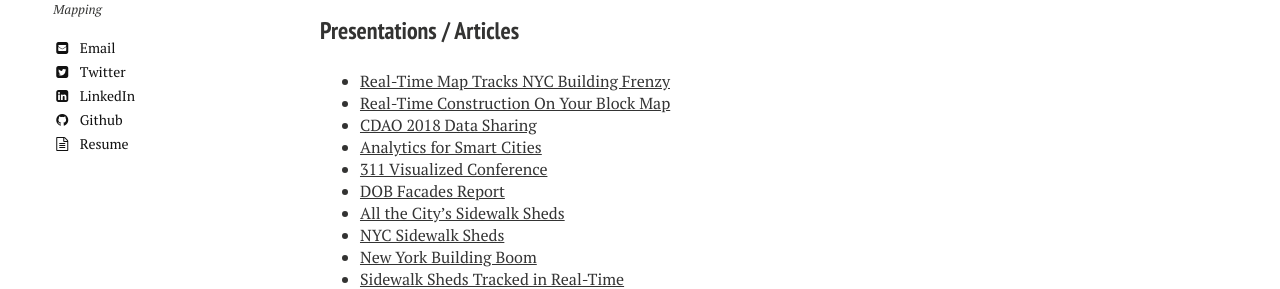
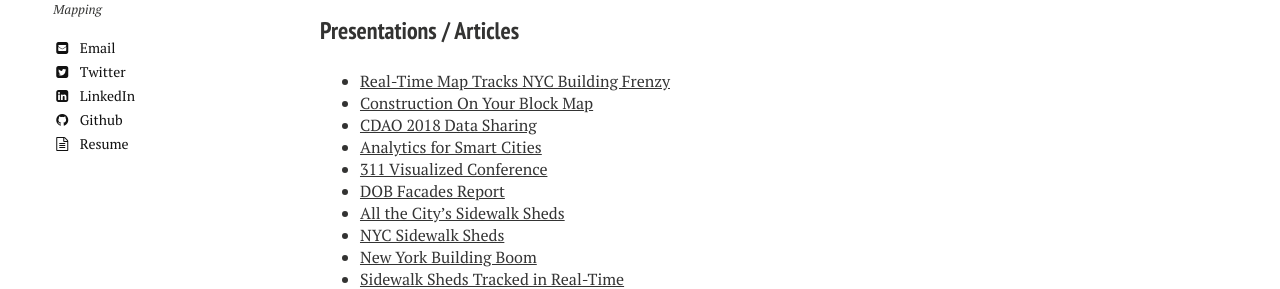
Before and after one commit to timothymartin76/timothymartin76.github.io, a Jekyll site: the page built from index.md, in a window 1280 px wide. Shown: the part 660-949 px from the top of the page. Built offline with Jekyll 4.4.1, drawn with Linux system fonts in a browser that asks for light colours; nearby versions of some CDN libraries.

Commit message:
Update index.md

```diff
--- a/index.md
+++ b/index.md
@@ -12,7 +12,7 @@
 
 ### Presentations / Articles
 * <a href="https://www.nytimes.com/2018/08/21/nyregion/construction-map-buildings-department.html?smtyp=cur&smid=tw-nytmetro" target="_blank">Real-Time Map Tracks NYC Building Frenzy</a>
-* <a href="http://gothamist.com/2018/08/22/new_real-time_construction_on_your.php" target="_blank">Real-Time Construction On Your Block Map</a>
+* <a href="http://gothamist.com/2018/08/22/new_real-time_construction_on_your.php" target="_blank">Construction On Your Block Map</a>
 * <a href="https://nycdob.github.io/CDAO_2018" target="_blank">CDAO 2018 Data Sharing</a>
 * <a href="https://nycdob.github.io/presentations/NYC_Development_ERS" target="_blank">Analytics for Smart Cities</a>
 * <a href="http://timothymartin76.github.io/Visualized_Draft" target="_blank">311 Visualized Conference</a>
```
